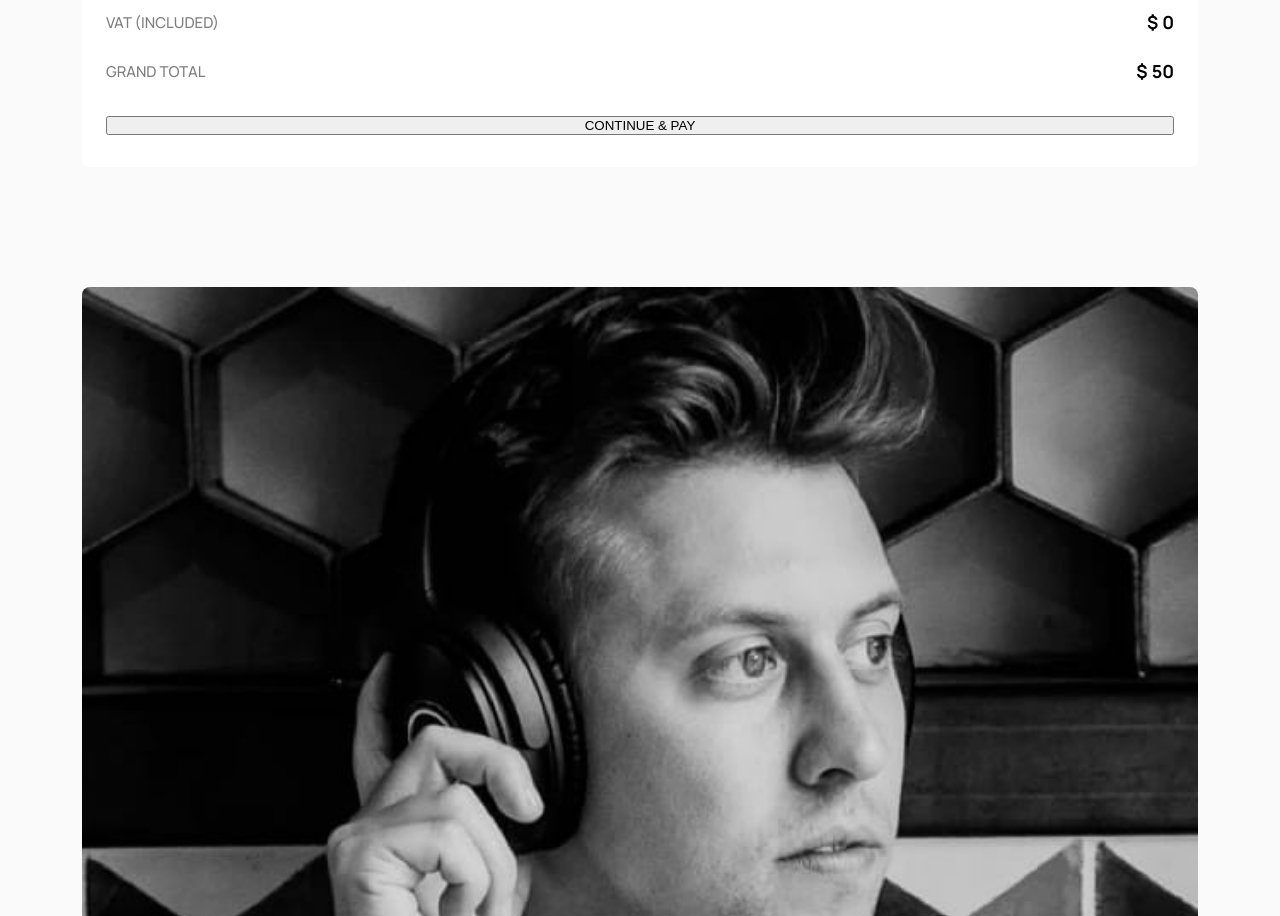
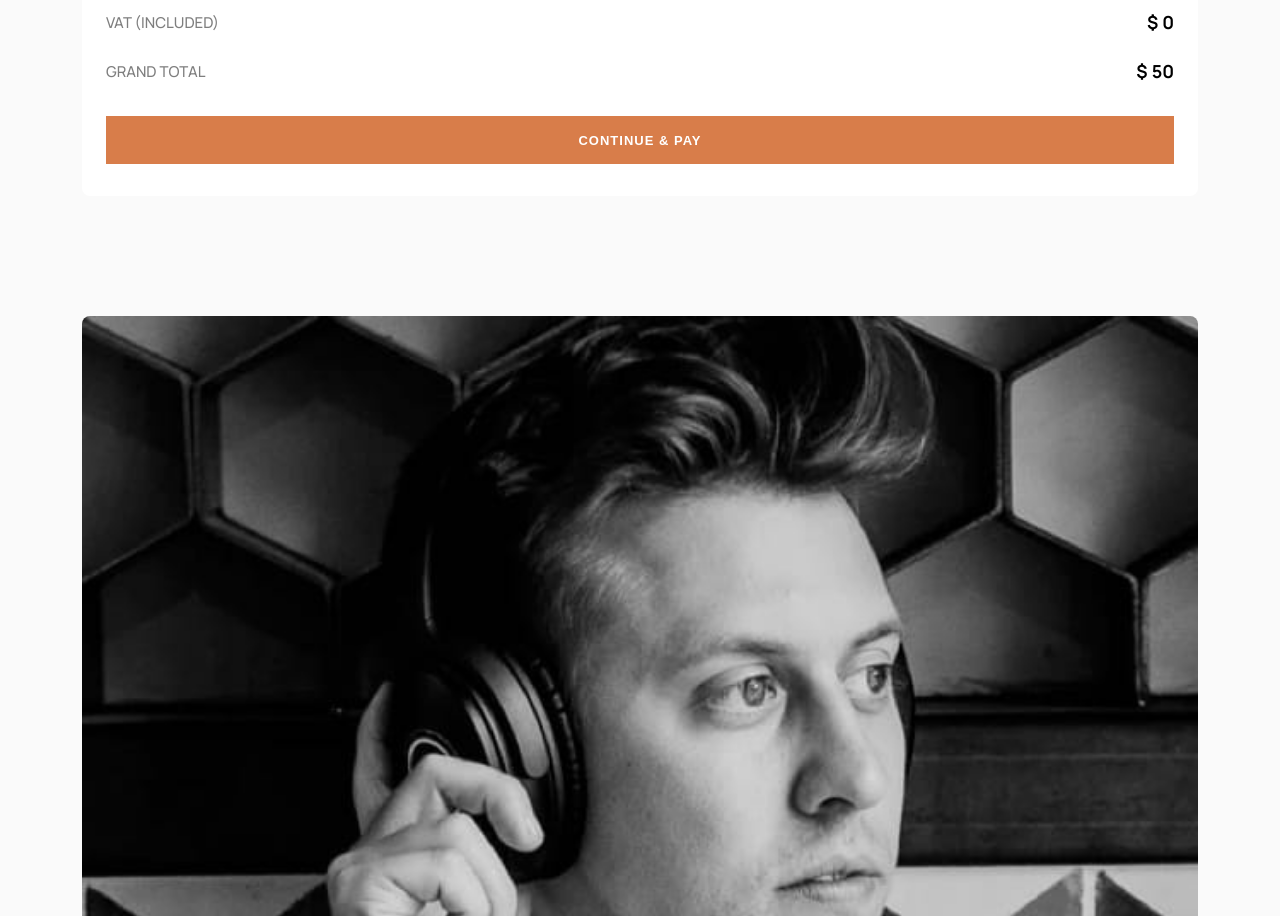
Before and after one commit to GIGAKLIBADZE/audiophile-ecommerce-website, a React (Vite) app: page /checkout in a window 1280 px wide. Shown: the part 1685-2601 px from the top of the page. Built offline with nearby package versions, Linux system fonts and the light colour scheme.

Commit message:
styled button in checkout

```diff
--- a/src/components/checkout/checkoutStyles.tsx
+++ b/src/components/checkout/checkoutStyles.tsx
@@ -196,3 +196,15 @@ export const SummaryPrice = styled.strong`
   display: flex;
   gap: 0.4rem;
 `;
+
+export const ContinuePayBtn = styled.button`
+  width: 100%;
+  height: 4.8rem;
+  background-color: #d87d4a;
+  font-size: 1.3rem;
+  font-weight: bold;
+  line-height: normal;
+  letter-spacing: 1px;
+  color: #fff;
+  border: none;
+`;
--- a/src/pages/Checkout.tsx
+++ b/src/pages/Checkout.tsx
@@ -8,6 +8,7 @@ import {
   CheckoutLabel,
   CheckoutMainContainer,
   CheckoutTitle,
+  ContinuePayBtn,
   DetailedTitle,
   DetailsPartContainer,
   EntireSummaryContainer,
@@ -215,7 +216,7 @@ const Checkout: React.FC = () => {
               </SummaryPrice>
             </SummaryInfoContainer>
           </EntireSummaryContainer>
-          <button>CONTINUE & PAY</button>
+          <ContinuePayBtn>CONTINUE & PAY</ContinuePayBtn>
         </SummaryContainer>
       </div>
     </CheckoutMainContainer>
```
